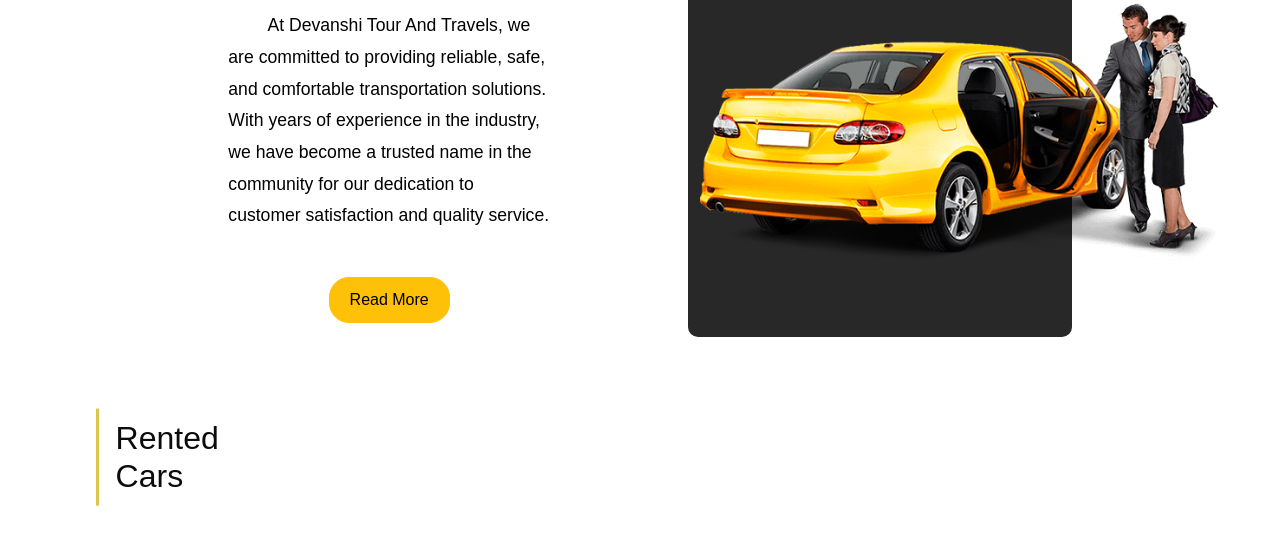
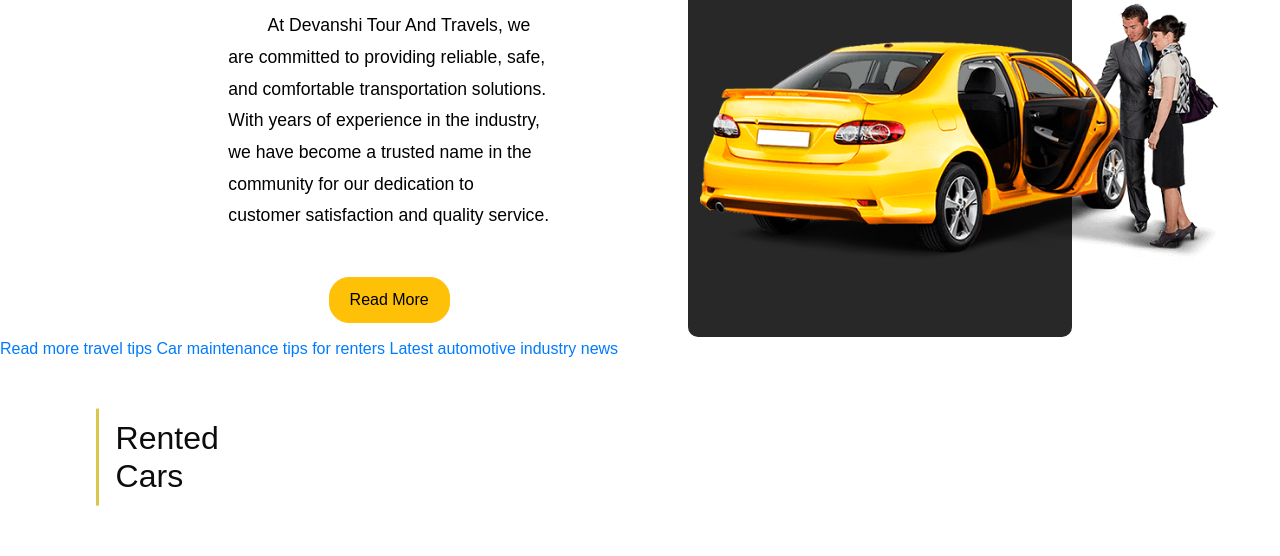
Before and after one commit to Rutu66/DEVANSHI_TOUR_AND_TRAVELS, a Django app: page / in a window 1280 px wide. Shown: the part 1050-1606 px from the top of the page. Run offline with Django 4.2, Linux system fonts and the light colour scheme; data comes from the database, SQL or seed files in the repository; some libraries are stand-ins or nearby versions.

Commit message:
external link

```diff
--- a/templates/index.html
+++ b/templates/index.html
@@ -974,6 +974,9 @@ pointer-events: none; /* Prevents the icon from blocking input field */
 </section>
 
 <!-- end about section -->
+<a href="https://www.reputabletravelblog.com">Read more travel tips</a>
+<a href="https://www.trustedcarguide.com">Car maintenance tips for renters</a>
+<a href="https://www.automotiveindustrynews.com">Latest automotive industry news</a>
 
 <!-- Car section -->
 <br>
```
